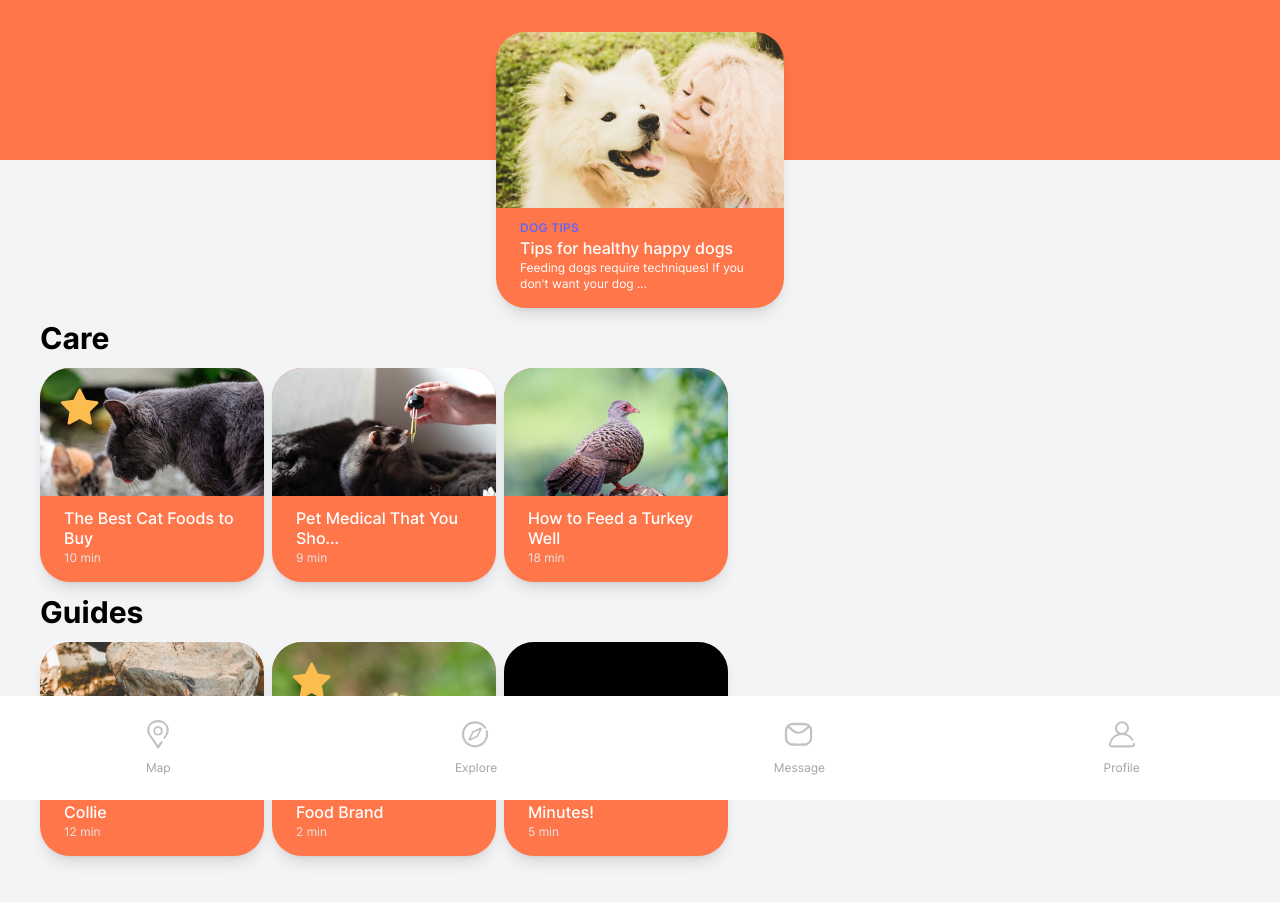
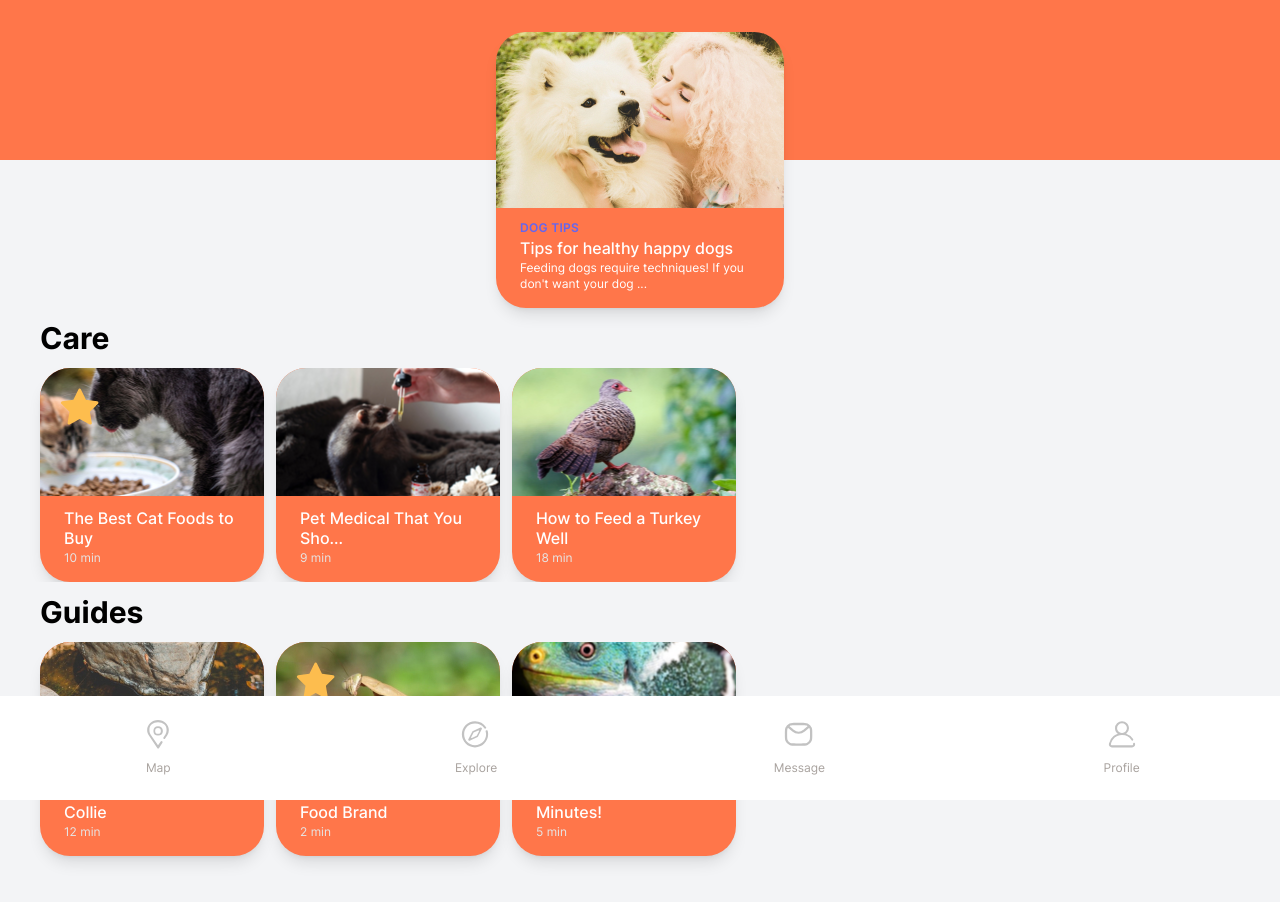
Before and after one commit to resistantJs/woofwoof, a Next.js app: page /Explore in a window 1280 px wide. Shown: the top 902 px of the page. Built offline with nearby package versions, Linux system fonts and the light colour scheme.

Commit message:
progress

```diff
--- a/src/components/Banner.tsx
+++ b/src/components/Banner.tsx
@@ -16,14 +16,14 @@ export default function Banner({
   return (
     <>
       <div
-        className={` overflow-hidden rounded-[30px] bg-orange shadow-lg
+        className={`flex-shrink-0 overflow-hidden rounded-[30px] bg-orange shadow-lg
         ${big && 'mx-auto -mt-32 w-72'} ${!big && 'w-56'}
         `}
       >
         <div className='flex flex-col'>
           <div className='shrink-0'>
             <div
-              className={`object-cover object-bottom`}
+              className={`object-cover bg-center`}
               style={{ height: imgHeight, backgroundImage: `url(${imgLink})` }}
             >
               {featured && (
--- a/src/pages/Explore.tsx
+++ b/src/pages/Explore.tsx
@@ -15,7 +15,7 @@ export default function Explore() {
       />
 
       <h2 className='my-3 mx-10'>Care</h2>
-      <div className='mx-10 flex gap-2 whitespace-normal'>
+      <div className='pl-10 pr-3 flex gap-3 overflow-x-auto'>
         <Banner
           time='10 min'
           imgHeight='8rem'
@@ -42,7 +42,7 @@ export default function Explore() {
         />
       </div>
       <h2 className='my-3 mx-10'>Guides</h2>
-      <div className='mx-10 flex gap-2 whitespace-normal pb-32'>
+      <div className='pl-10 pr-3 flex gap-3 overflow-x-auto pb-32'>
         <Banner
           time='12 min'
           imgHeight='8rem'
--- a/src/pages/explore.tsx
+++ b/src/pages/explore.tsx
@@ -15,7 +15,7 @@ export default function Explore() {
       />
 
       <h2 className='my-3 mx-10'>Care</h2>
-      <div className='mx-10 flex gap-2 whitespace-normal'>
+      <div className='pl-10 pr-3 flex gap-3 overflow-x-auto'>
         <Banner
           time='10 min'
           imgHeight='8rem'
@@ -42,7 +42,7 @@ export default function Explore() {
         />
       </div>
       <h2 className='my-3 mx-10'>Guides</h2>
-      <div className='mx-10 flex gap-2 whitespace-normal pb-32'>
+      <div className='pl-10 pr-3 flex gap-3 overflow-x-auto pb-32'>
         <Banner
           time='12 min'
           imgHeight='8rem'
```
